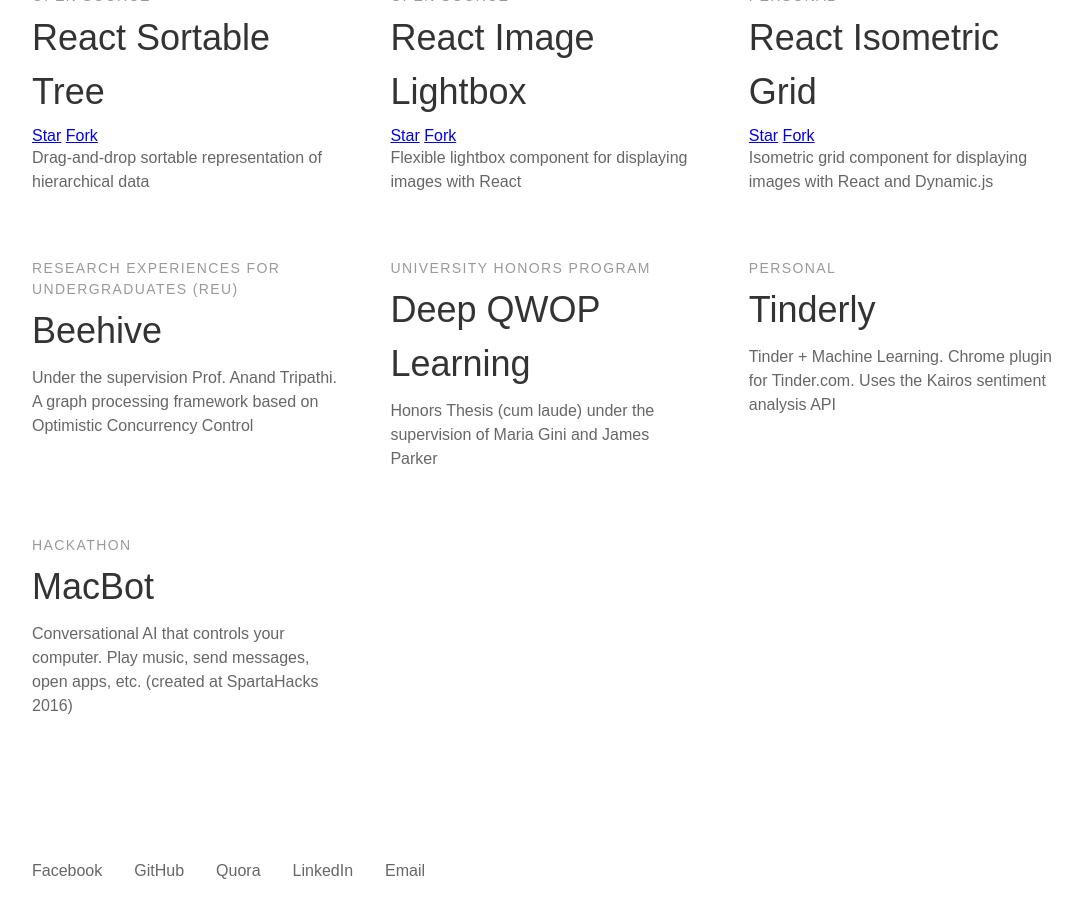
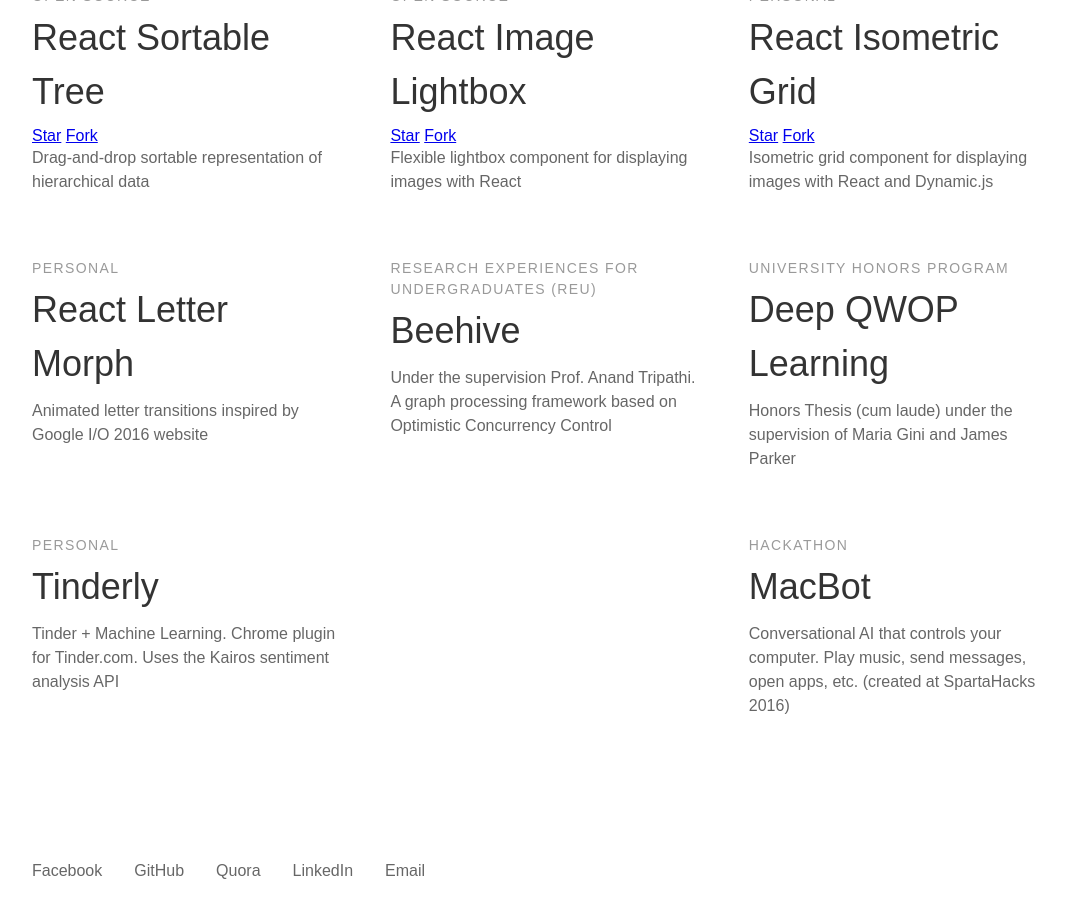
Before and after one commit to wuweiweiwu/wuweiweiwu.github.io, a Jekyll site: the page built from index.html, in a window 1280 px wide and 900 px high, scrolled down 853 px. Shown: the whole window, without its empty margins (96-1178 px from the left). Built offline with Jekyll 4.4.1, drawn with Linux system fonts in a browser that asks for light colours; some web fonts are replaced.

Commit message:
adding letter morph

```diff
--- a/_data/projects.yml
+++ b/_data/projects.yml
@@ -18,6 +18,11 @@
   link: http://weiweiwu.me/react-isometric-grid/
   author: wuweiweiwu
   repo: react-isometric-grid
+
+- name: React Letter Morph
+  client: Personal
+  description: Animated letter transitions inspired by Google I/O 2016 website
+  link: http://weiweiwu.me/react-letter-morph/
 
 - name: Beehive
   client: Research Experiences for Undergraduates (REU)
```
